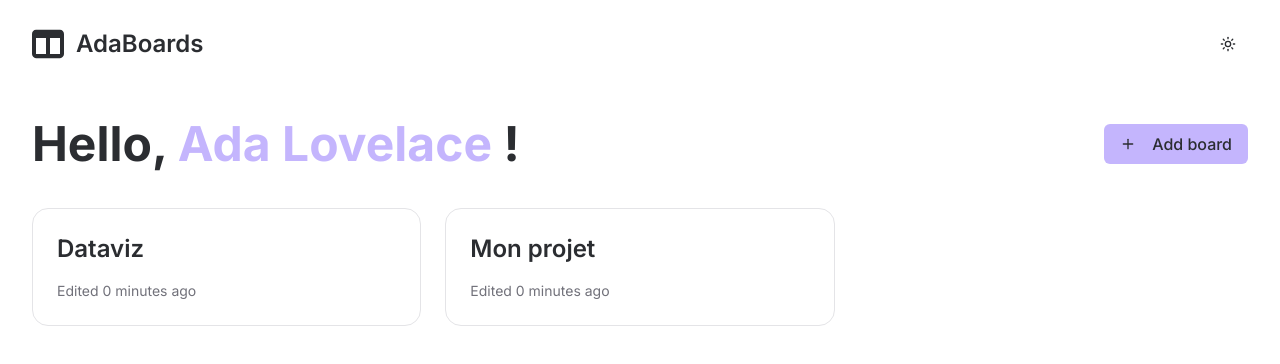
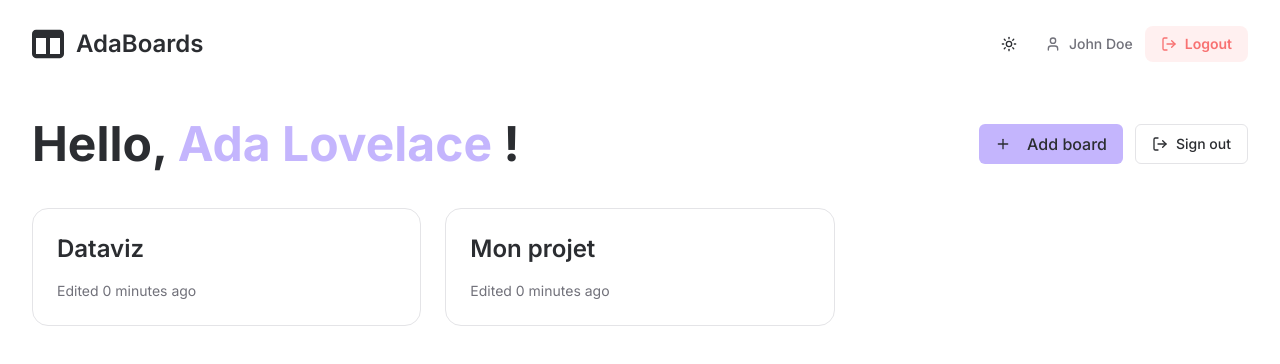
Before and after one commit to Cecile-Hirschauer/adaboards, a React (Vite) app: page /login in a window 1280 px wide. Both pictures are taken after typing "name@example.com", "Sample123" into the empty fields and a click on the button "Sign in". Shown: the top 364 px of the page. Built offline with nearby package versions, Linux system fonts and the light colour scheme; no server answers.

Commit message:
day-2/Create logout buton component and add it to BoardView and Boards pages

```diff
--- a/src/components/shared/Header.tsx
+++ b/src/components/shared/Header.tsx
@@ -1,5 +1,8 @@
 import { ThemeToggle } from "@/components/ui/theme-toggle";
 import { Logo } from "@/components/shared/Logo";
+import { useAuth } from "@/hooks/useAuth";
+import { LogOut, User } from "lucide-react";
+import { useNavigate } from "react-router-dom";
 
 interface HeaderProps {
   showSignInButton?: boolean;
@@ -7,6 +10,21 @@ interface HeaderProps {
 }
 
 export const Header = ({ showSignInButton = true, onSignInClick }: HeaderProps) => {
+  const { isAuthenticated, user, logout } = useAuth();
+  const navigate = useNavigate();
+
+  const handleLogout = () => {
+    logout();
+  };
+
+  const handleSignIn = () => {
+    if (onSignInClick) {
+      onSignInClick();
+    } else {
+      navigate('/login');
+    }
+  };
+
   return (
     <header className="flex justify-between items-center px-3 sm:px-4 md:px-6 lg:px-8 py-3 sm:py-4 md:py-6 max-w-[1280px] mx-auto w-full">
       {/* Logo */}
@@ -23,10 +41,30 @@ export const Header = ({ showSignInButton = true, onSignInClick }: HeaderProps)
       <div className="flex items-center gap-1.5 sm:gap-2 md:gap-4">
         <ThemeToggle />
 
-        {/* Sign in button (optional) */}
-        {showSignInButton && (
+        {/* User menu when authenticated */}
+        {isAuthenticated && user ? (
+          <div className="flex items-center gap-2 sm:gap-3">
+            {/* User info */}
+            <div className="hidden sm:flex items-center gap-2 text-[rgb(var(--muted-foreground))]">
+              <User className="w-4 h-4" />
+              <span className="text-sm font-medium">{user.name}</span>
+            </div>
+
+            {/* Logout button */}
             <button
-            onClick={onSignInClick}
+              onClick={handleLogout}
+              className="flex items-center gap-1.5 sm:gap-2 px-3 sm:px-4 py-1.5 sm:py-2 rounded-lg font-semibold transition-colors text-xs sm:text-sm bg-[rgb(var(--destructive))]/10 text-[rgb(var(--destructive))] hover:bg-[rgb(var(--destructive))]/20"
+              aria-label="Sign out"
+            >
+              <LogOut className="w-3 h-3 sm:w-4 sm:h-4" />
+              <span className="hidden sm:inline">Logout</span>
+            </button>
+          </div>
+        ) : (
+          /* Sign in button when not authenticated */
+          showSignInButton && (
+            <button
+              onClick={handleSignIn}
               className="px-3 sm:px-4 md:px-6 py-1.5 sm:py-2 rounded-lg font-semibold transition-colors text-xs sm:text-sm md:text-base"
               style={{
                 backgroundColor: 'var(--clr-primary)',
@@ -42,6 +80,7 @@ export const Header = ({ showSignInButton = true, onSignInClick }: HeaderProps)
             >
               Sign in
             </button>
+          )
         )}
       </div>
     </header>
--- /dev/null
+++ b/src/components/shared/LogoutButton.tsx
@@ -0,0 +1,26 @@
+import { LogOut } from 'lucide-react';
+import { Button } from '@/components/ui/button';
+import { useAuth } from '@/hooks/useAuth';
+import { useNavigate } from 'react-router-dom';
+
+export function LogoutButton() {
+  const { logout } = useAuth();
+  const navigate = useNavigate();
+
+  const handleLogout = () => {
+    logout();
+    navigate('/');
+  };
+
+  return (
+    <Button
+      onClick={handleLogout}
+      variant="outline"
+      className="gap-2"
+      aria-label="Sign out"
+    >
+      <LogOut className="h-4 w-4" />
+      Sign out
+    </Button>
+  );
+}
--- a/src/pages/BoardView.tsx
+++ b/src/pages/BoardView.tsx
@@ -5,6 +5,7 @@ import { TaskStatus } from '@/types';
 import BoardHeader from '@/components/Board/BoardHeader';
 import Column from '@/components/Board/Column';
 import { useTasks } from '@/hooks/useTasks';
+import { LogoutButton } from '@/components/shared/LogoutButton';
 
 
 
@@ -99,12 +100,15 @@ export default function BoardView() {
   return (
     <div className="h-screen flex flex-col bg-[rgb(var(--background))] text-[rgb(var(--foreground))] overflow-hidden">
       <div className="flex-1 flex flex-col p-4 sm:p-6 lg:p-8 overflow-hidden">
+        <div className="flex justify-between items-center mb-4">
           <BoardHeader
             boardName={boardName}
             onBack={handleBack}
             onInvite={handleInvite}
             onFilterChange={setFilter}
           />
+          <LogoutButton />
+        </div>
 
         <div className="flex-1 flex gap-4 sm:gap-6 overflow-x-auto pb-4">
           <Column
--- a/src/pages/Boards.tsx
+++ b/src/pages/Boards.tsx
@@ -4,6 +4,7 @@ import { Header } from '@/components/shared/Header';
 import { Button } from '@/components/ui/button';
 import { Plus, Trash2 } from 'lucide-react';
 import { useBoards } from '@/hooks/useBoards';
+import { LogoutButton } from '@/components/shared/LogoutButton';
 
 export default function Boards() {
   const navigate = useNavigate();
@@ -87,14 +88,17 @@ export default function Boards() {
             </span>
             <span className="text-[rgb(var(--foreground))]"> !</span>
           </h1>
+          <div className="flex gap-3 w-full sm:w-auto">
             <Button
               onClick={handleAddBoard}
-            className="bg-[rgb(var(--primary))] text-[rgb(var(--primary-foreground))] hover:opacity-90 w-full sm:w-auto text-sm sm:text-base px-4 py-2"
+              className="bg-[rgb(var(--primary))] text-[rgb(var(--primary-foreground))] hover:opacity-90 flex-1 sm:flex-initial text-sm sm:text-base px-4 py-2"
               aria-label="Add new board"
             >
               <Plus className="h-4 w-4 mr-2" />
               Add board
             </Button>
+            <LogoutButton />
+          </div>
         </div>
 
         {/* Boards Grid */}
```
Also changed, not shown: 1 other file (tests, documents, lock files or other folders). Lines whose indentation alone changed are shown as unchanged.
